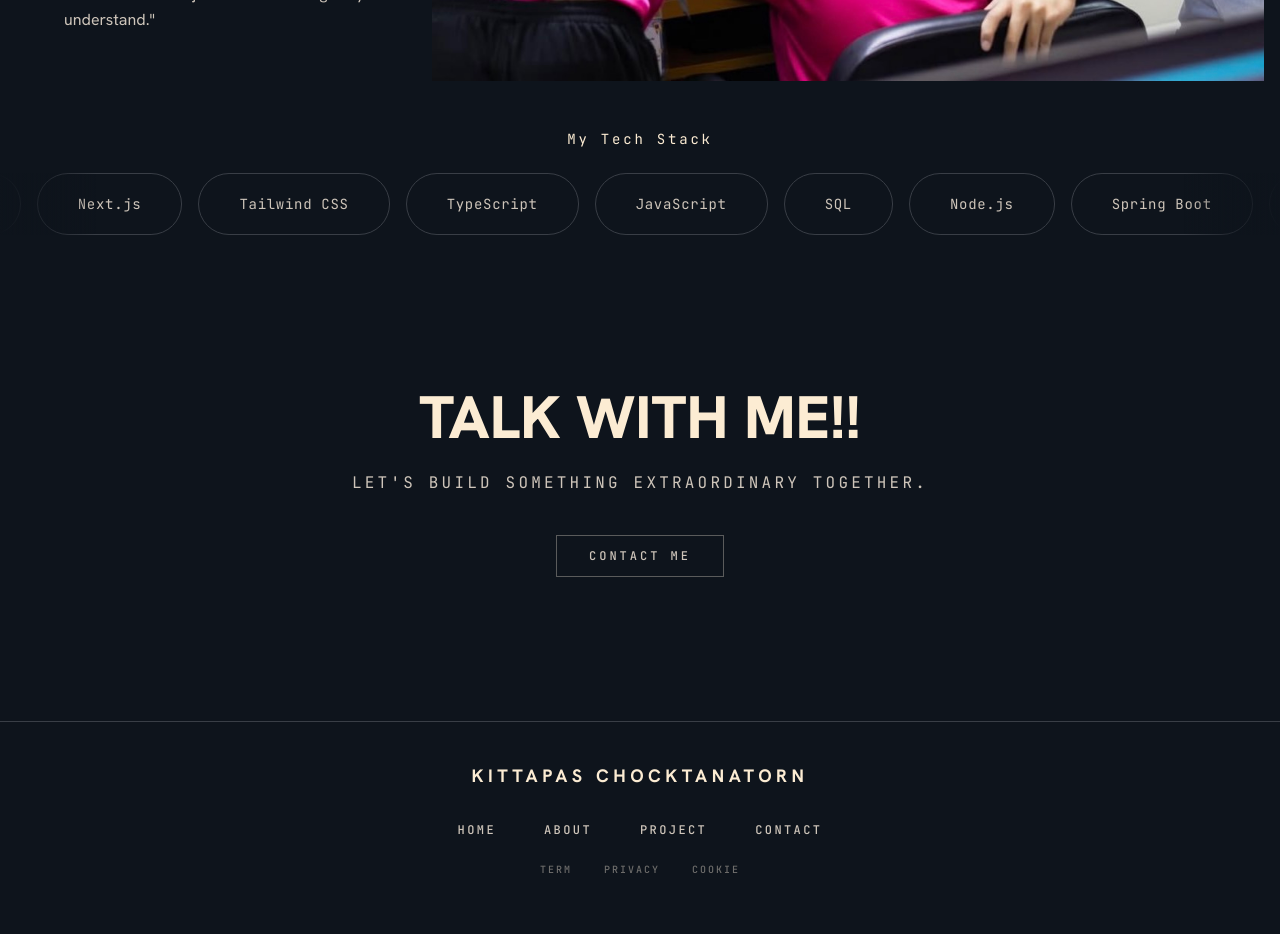
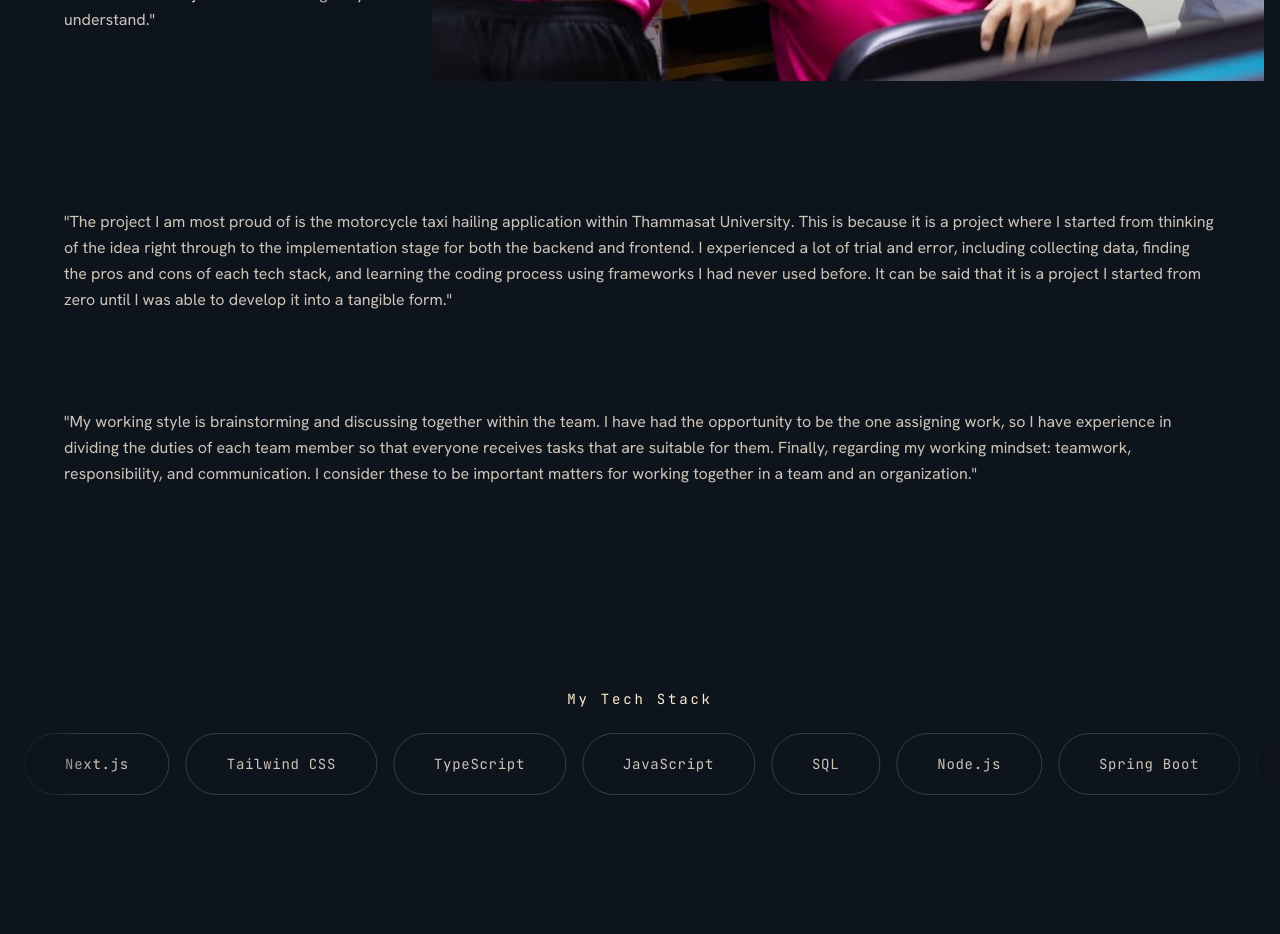
Before and after one commit to Premeeii/portfolio, a Next.js app: page /about in a window 1280 px wide. Shown: the part 1860-2794 px from the top of the page. Built offline with nearby package versions, Linux system fonts and the light colour scheme.

Commit message:
update about page

```diff
--- a/src/app/about/page.tsx
+++ b/src/app/about/page.tsx
@@ -155,7 +155,7 @@ export default function About() {
                 variants={cellVariants}
                 initial="hidden"
                 whileInView="visible"
-                viewport={{ once: true, margin: "-60px" }}
+                viewport={{ once: true, margin: "-80px" }}
                 className="relative md:col-span-2 overflow-hidden"
               >
                 <Image
@@ -165,6 +165,56 @@ export default function About() {
                   height={600}
                   className="h-full w-full object-cover"
                 />
+              </motion.div>
+            </div>
+          </div>
+        </section>
+      </ScrollPushBack>
+
+      {/* ─── Row 3: Text (own ScrollPushBack) ─── */}
+      <ScrollPushBack scrollHeight={1.4}>
+        <section className="px-2 py-16 sm:px-4 sm:py-10">
+          <div className="mx-auto max-w-8xl">
+            <div className="grid grid-cols-1">
+              <motion.div
+                custom={4}
+                variants={cellVariants}
+                initial="hidden"
+                whileInView="visible"
+                viewport={{ once: true, margin: "-60px" }}
+                className="flex items-center bg-background p-8 sm:p-12"
+              >
+                <p className="leading-relaxed text-accent text-sm sm:text-base">
+                  &quot;The project I am most proud of is the motorcycle taxi
+                  hailing application within Thammasat University. This is
+                  because it is a project where I started from thinking of the
+                  idea right through to the implementation stage for both the
+                  backend and frontend. I experienced a lot of trial and error,
+                  including collecting data, finding the pros and cons of each
+                  tech stack, and learning the coding process using frameworks I
+                  had never used before. It can be said that it is a project I
+                  started from zero until I was able to develop it into a
+                  tangible form.&quot;
+                </p>
+              </motion.div>
+              <motion.div
+                custom={5}
+                variants={cellVariants}
+                initial="hidden"
+                whileInView="visible"
+                viewport={{ once: true, margin: "-60px" }}
+                className="flex items-center bg-background p-8 sm:p-12"
+              >
+                <p className="leading-relaxed text-accent text-sm sm:text-base">
+                  "My working style is brainstorming and discussing together
+                  within the team. I have had the opportunity to be the one
+                  assigning work, so I have experience in dividing the duties of
+                  each team member so that everyone receives tasks that are
+                  suitable for them. Finally, regarding my working mindset:
+                  teamwork, responsibility, and communication. I consider these
+                  to be important matters for working together in a team and an
+                  organization."
+                </p>
               </motion.div>
             </div>
           </div>
```
